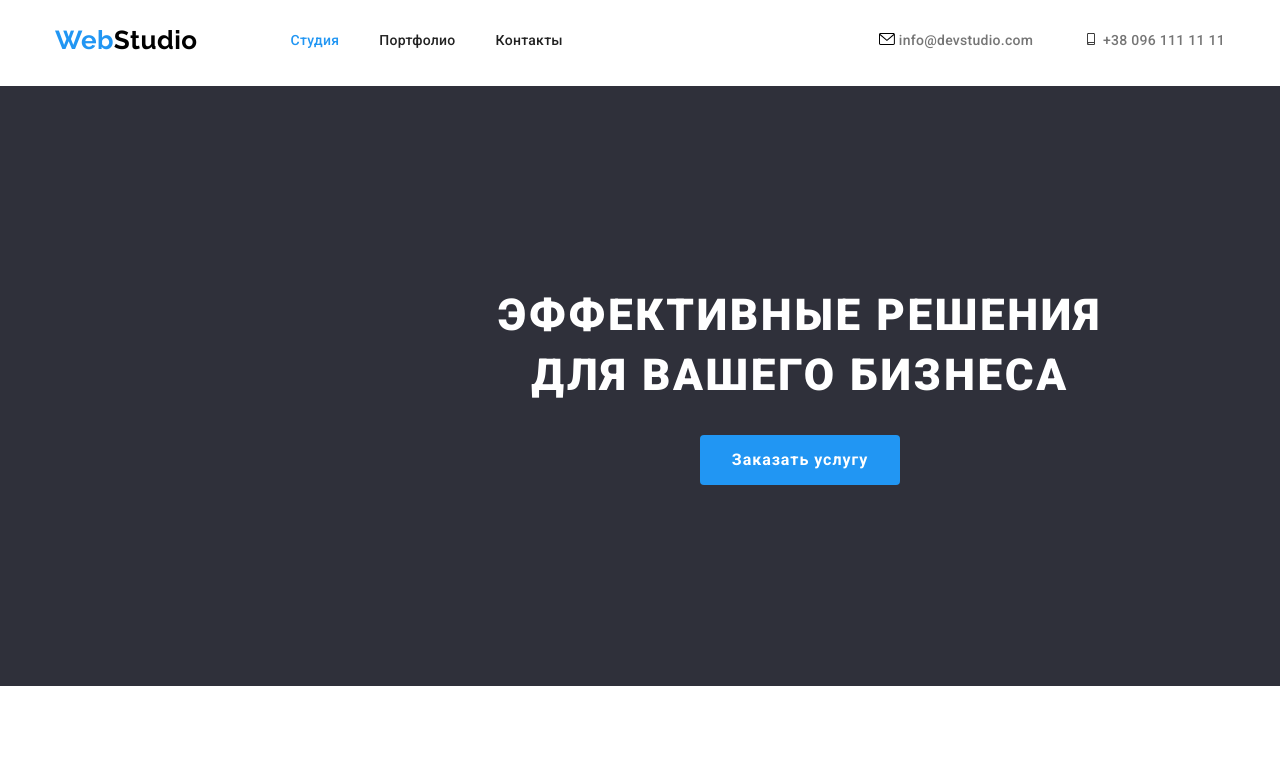
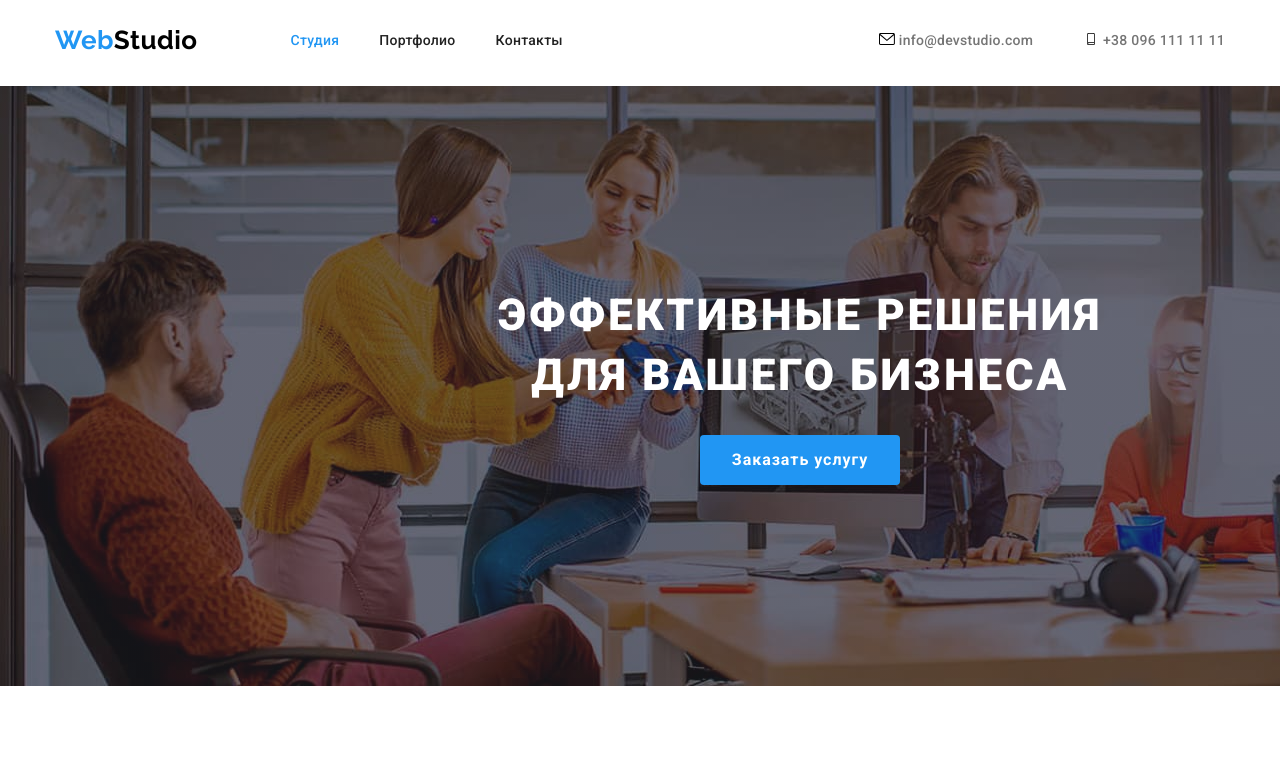
Before and after one commit to Ga11eaN/goit-markup-hw-04, a plain HTML site: page index.html in a window 1280 px wide. Shown: the top 772 px of the page. Drawn offline with nearby package versions, Linux system fonts and the light colour scheme; files whose address does not match are found by name.

Commit message:
fix background

```diff
--- a/css/styles.css
+++ b/css/styles.css
@@ -154,7 +154,7 @@ header {
       rgba(47, 48, 58, 0.4),
       rgba(47, 48, 58, 0.4)
     ),
-    url(./images/backgroundHero.jpg);
+    url(../images/backgroundHero.jpg);
   background-repeat: no-repeat;
   background-position: center;
   background-size: cover;
```
